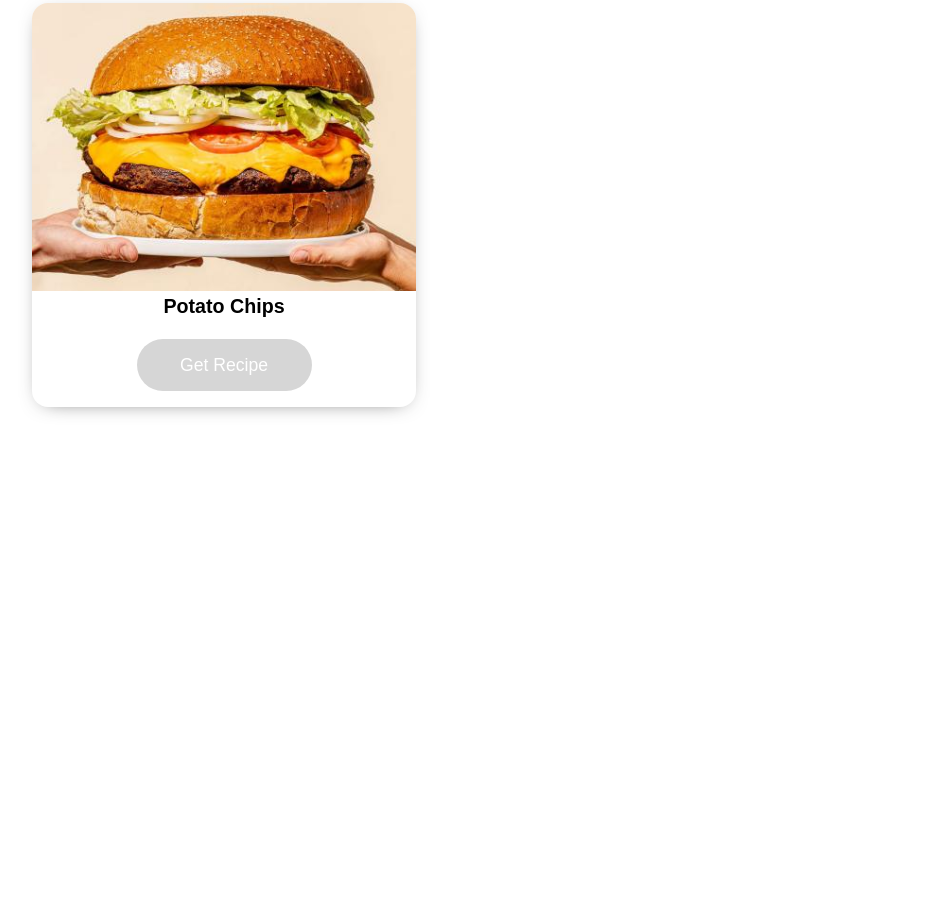
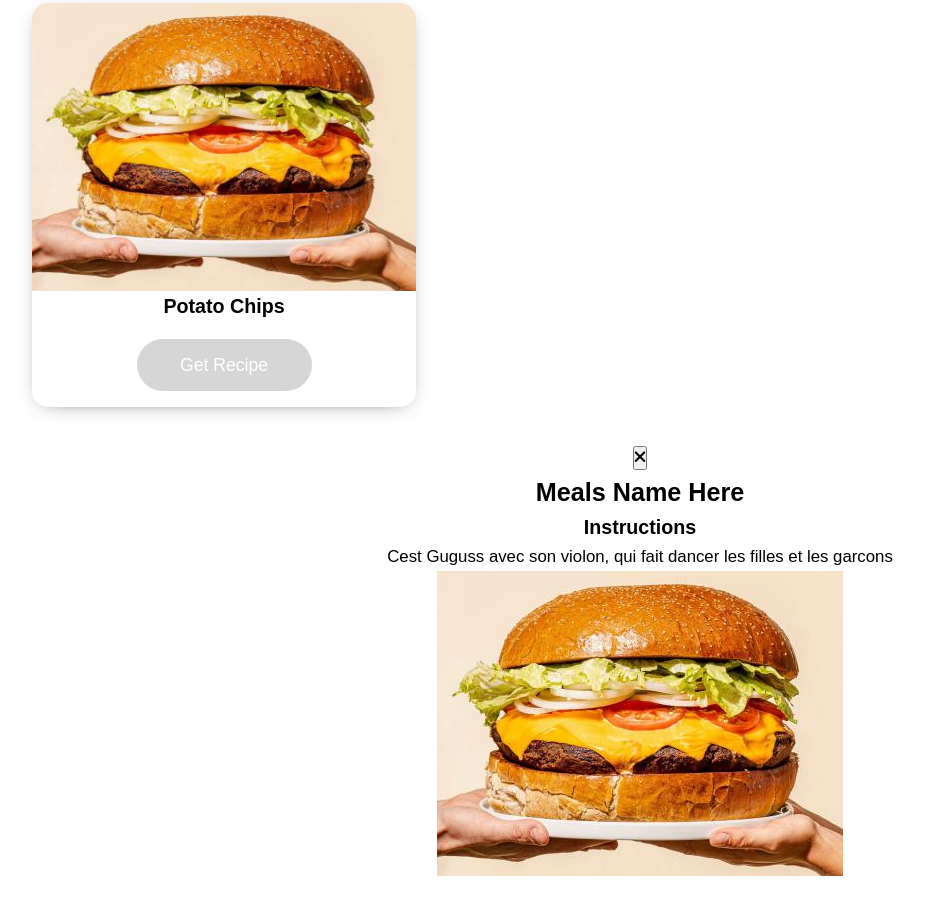
Before and after one commit to neyssacadet/foodies, a plain HTML site: page public/index.html in a window 1280 px wide. Shown: the part 846-1761 px from the top of the page, without its empty margins (0-928 px from the left). Before the commit the page ends 1323 px from the top, so only its background shows below. Drawn offline with Linux system fonts and the light colour scheme; a web font is replaced by a local one.

Commit message:
created section to add instructions of meals

```diff
--- a/public/index.html
+++ b/public/index.html
@@ -81,6 +81,24 @@
                     <!--end of meal-->
                 </div>
             </div>
+        <div class="meal-details">
+            <!--recipe close btn-->
+            <button type = "button" class="btn recipe-close-btn" id="recipe-close-btn">
+                <i class ="fas fa-times"></i>
+            </button>
+            <!--meal content-->
+            <div class="meal-details-content">
+                <h2 class="recipe-title"> Meals Name Here</h2>
+                <p class="recipe-category> Category Name"></p>
+                <div class="recipe-instruct">
+                    <h3>Instructions</h3>
+                    <p> Cest Guguss avec son violon, qui fait dancer les filles et les garcons</p>
+                </div>
+                <div class="recipe-meal-img">
+                    <img src="food.jpg" alt="">
+                </div>
+            </div>
+        </div>
         </div>
     </div>
     <script src="script.js"></script>
```
